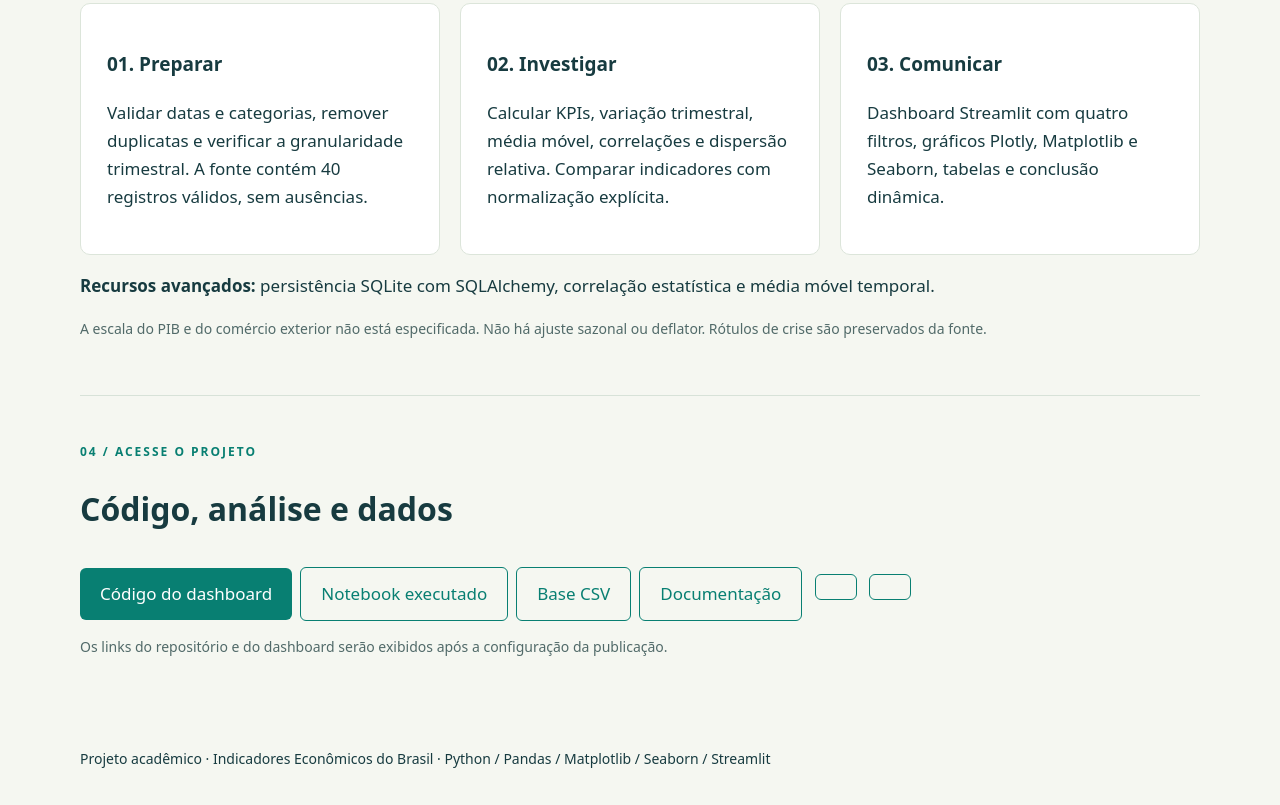
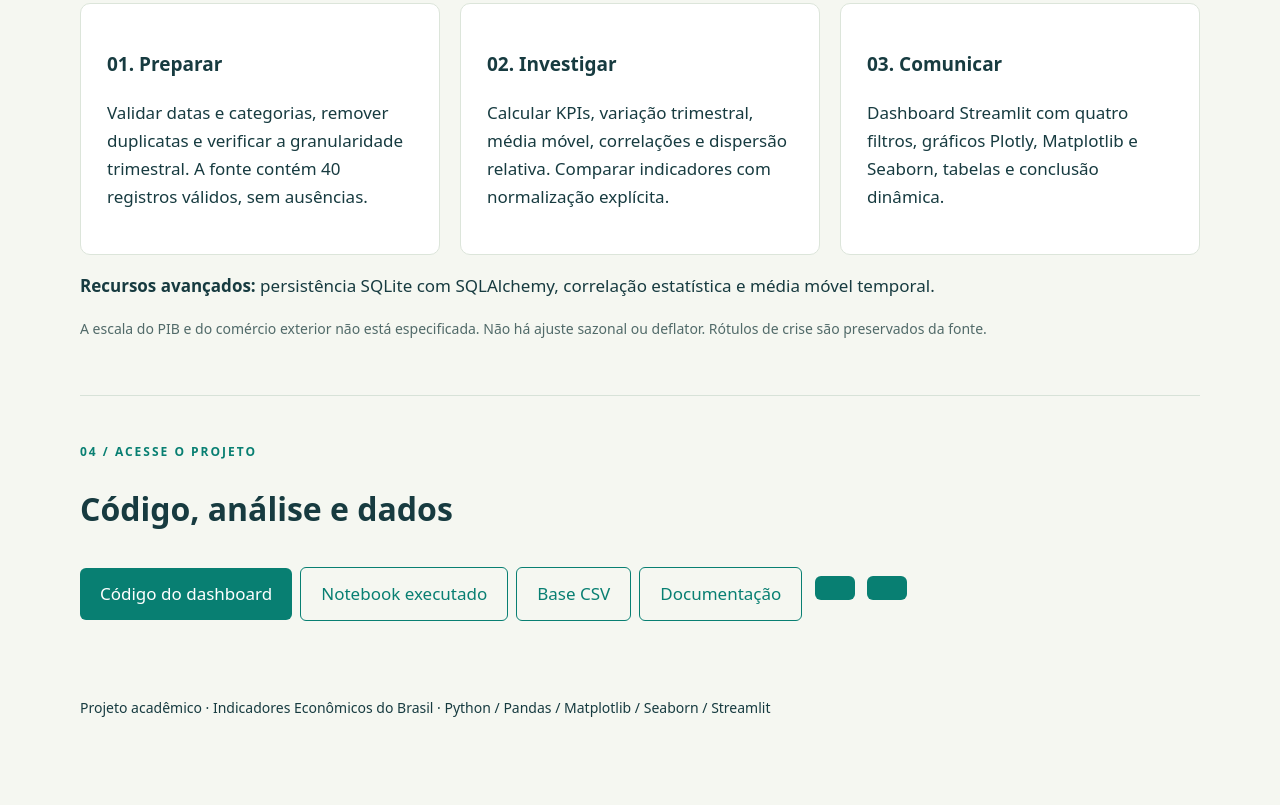
Before and after one commit to lorranelogt/LNGPROGG1, a plain HTML site: page index.html in a window 1280 px wide. Shown: the part 3899-4704 px from the top of the page. After the commit the page ends 4653 px from the top, so only its background shows below. Drawn offline with Linux system fonts and the light colour scheme.

Commit message:
Refactor button classes in index.html
Removed outline class from buttons and cleaned up HTML.

```diff
--- a/index.html
+++ b/index.html
@@ -343,18 +343,11 @@
           >Base CSV</a
         ><a class="button outline" href="README.md">Documentação</a>
         <a
-          class="button outline"
+          class="button"
           href="https://github.com/lorranelogt/LNGPROGG1"></a>
                 <a
-          class="button outline"
+          class="button"
           href="https://lngprogg1-mx3nansqcquut9njcrfjup.streamlit.app/"></a>
-
-        <div id="online">
-          <p class="muted">
-            Os links do repositório e do dashboard serão exibidos após a
-            configuração da publicação.
-          </p>
-        </div>
       </section>
       <footer>
         Projeto acadêmico · Indicadores Econômicos do Brasil · Python / Pandas /
```
